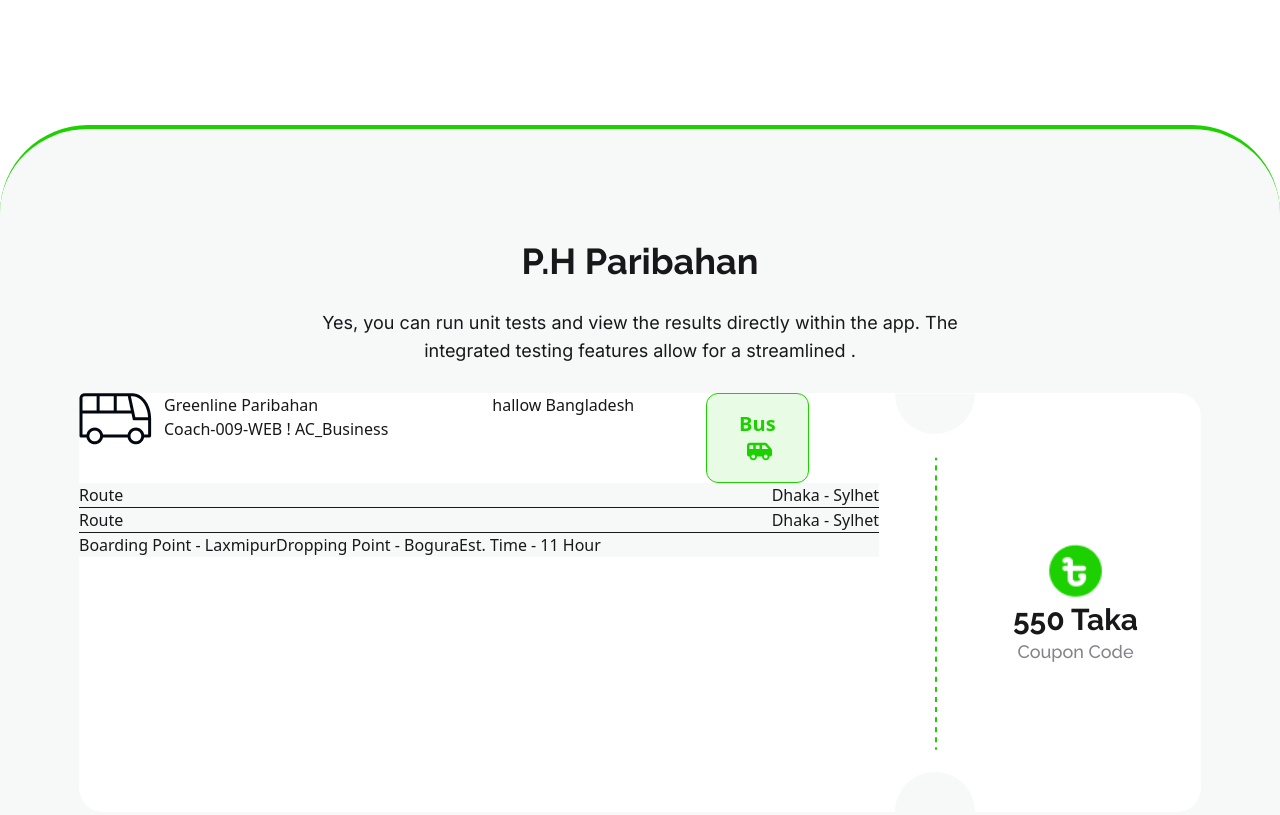
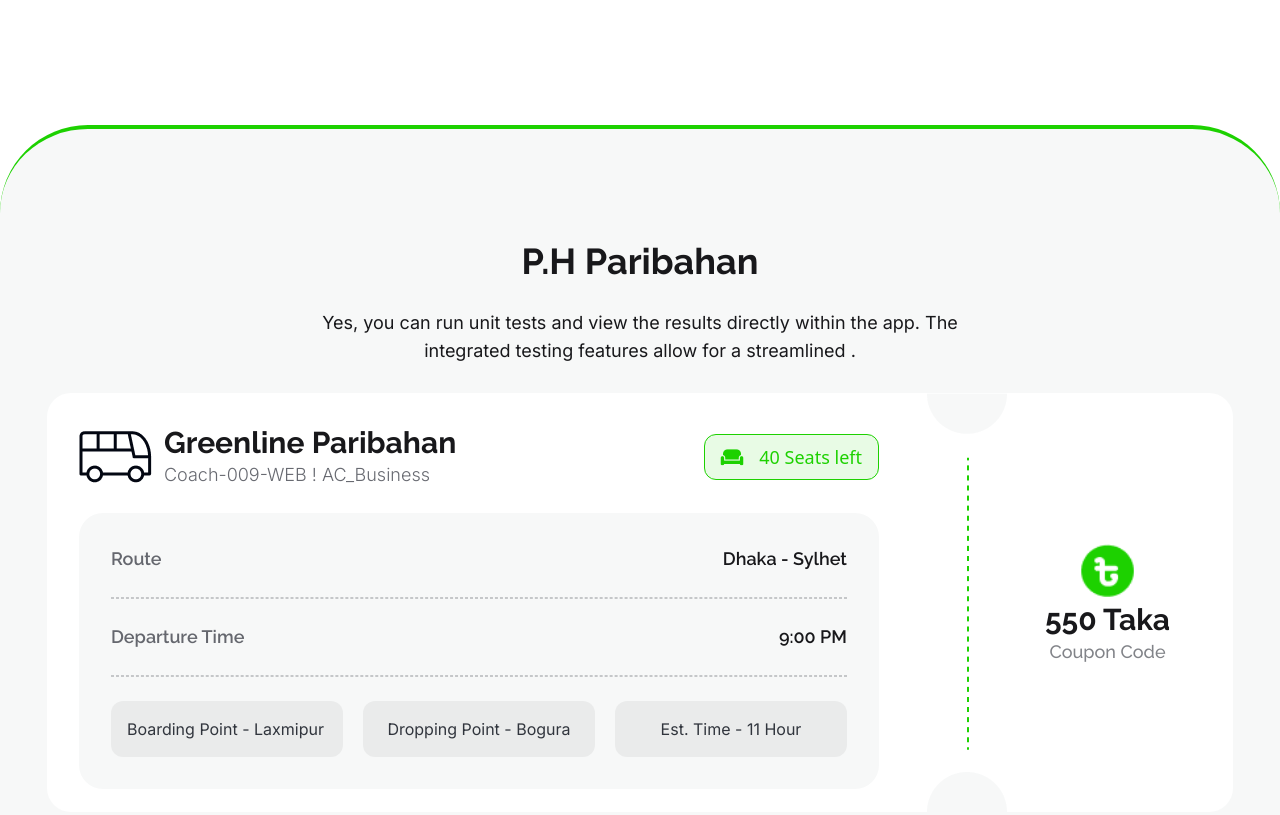
Before and after one commit to Newajdev/smarticketing, a plain HTML site: page index.html in a window 1280 px wide. Shown: the part 1511-2326 px from the top of the page. Drawn offline with nearby package versions, Linux system fonts and the light colour scheme.

Commit message:
Tiket Sample done

```diff
--- a/index.html
+++ b/index.html
@@ -173,57 +173,65 @@
         <!-- best offers section end -->
 
         <!-- P.H Paribahan Start -->
-        <section class="conta bg-[#F7F8F8] py-28 border-t-4 border-[#1DD100] rounded-t-[88px]">
+        <section class=" bg-[#F7F8F8] py-28 border-t-4 border-[#1DD100] rounded-t-[88px]">
             <div class="container mx-auto max-w-7xl flex flex-col justify-center items-center">
                 <h2 class="font-bold raleway text-4xl text-center">P.H Paribahan</h2>
                 <p class="text-center inter font-normal text-lg w-[690px] my-7">Yes, you can run unit tests and view the
                     results directly within the app. The integrated testing features allow for a streamlined .</p>
 
+                <!-- Tiket Sample -->
+                <div>
+                    <div class="bg-white rounded-3xl flex  ">
+                        <div class="px-8">
+                            <div class=" flex justify-between pt-8  pb-6">
 
-                <div>
-                    <div class="coupon bg-white rounded-3xl flex ">
-                        <div class="">
-                            <div class=" flex justify-between">
-
-                                <div class="">
-                                    <div class="flex gap-3">
-                                        <img src="images/bus-logo.png" alt="">
-                                        <div>
-                                            <h2>Greenline Paribahan</h2>
-                                            <p>Coach-009-WEB ! AC_Business</p>
-                                        </div>
+                                <div class="flex gap-3">
+                                    <div class="my-auto">
+                                        <img class="w-full" src="images/bus-logo.png" alt="">
+                                    </div>
+                                    <div>
+                                        <h2 class="raleway font-bold text-3xl">Greenline Paribahan</h2>
+                                        <p class="inter font-light text-lg text-[#03071299]">Coach-009-WEB ! AC_Business
+                                        </p>
                                     </div>
                                 </div>
 
-                                hallow Bangladesh
 
-
-
-                                <div>
-                                    <div class="navbar-end">
+                                <div class="">
+                                    <div class="flex  items-center h-full justify-center ">
                                         <a
-                                            class="px-4 py-2 lg:px-8 lg:py-4 bg-[#1dd1001A] rounded-xl text-[#1DD100] border gap-1 lg:hover:bg-[#1dd100] lg:hover:text-white font-bold text-xl">Bus
-                                            <i class="fa-solid fa-van-shuttle ml-2"></i></a>
+                                            class="px-4 py-2 bg-[#1dd1001A] rounded-xl text-[#1DD100] border gap-1 font-medium text-lg">
+                                            <i class="fa-solid fa-couch mr-4"></i><span>40</span> Seats left
+                                        </a>
                                     </div>
                                 </div>
+
                             </div>
 
-                            <div class="w-[800px] bg-[#F7F8F8] " >
-                                <div class="flex justify-between">
-                                    <h2>Route</h2>
-                                    <h2>Dhaka - Sylhet</h2>
-                                </div>
-                                <hr>
-                                <div class="flex justify-between">
-                                    <h2>Route</h2>
-                                    <h2>Dhaka - Sylhet</h2>
-                                </div>
-                                <hr>
-                                <div class="flex">
-                                    <h2>Boarding Point - Laxmipur</h2>
-                                    <h2>Dropping Point - Bogura</h2>
-                                    <h2>Est. Time - 11 Hour</h2>
+                            <div class="w-[800px] bg-[#F7F8F8] p-8 rounded-3xl">
+                                <div>
+                                    <div class="flex justify-between mb-6">
+                                        <h2 class="raleway font-semibold text-lg text-[#03071299]">Route</h2>
+                                        <h2 class="raleway font-semibold text-lg">Dhaka - Sylhet</h2>
+                                    </div>
+                                    <hr class="border-dashed border border-[#03071233]">
+                                    <div class="flex justify-between my-6">
+                                        <h2 class="raleway font-semibold text-lg text-[#03071299]">Departure Time</h2>
+                                        <h2 class="raleway font-semibold text-lg">9:00 PM</h2>
+                                    </div>
+                                    <hr class="border-dashed border border-[#03071233]">
+                                    <div class="flex mt-6 justify-between">
+                                        <h2
+                                            class="inter font-normal text-[16px] text-[#030712cc] w-[232px] p-4 rounded-xl bg-[#0307120D]">
+                                            Boarding Point - Laxmipur</h2>
+                                        <h2
+                                            class="inter font-normal text-[16px] text-[#030712cc] w-[232px] p-4 rounded-xl bg-[#0307120D] flex justify-center">
+                                            <span>Dropping Point - Bogura</span></h2>
+                                        <h2
+                                            class="inter font-normal text-[16px] text-[#030712cc] w-[232px] p-4 rounded-xl bg-[#0307120D] flex justify-center">
+                                            <span>Est. Time - 11 Hour</span></h2>
 
+                                    </div>
                                 </div>
                             </div>
 
```
